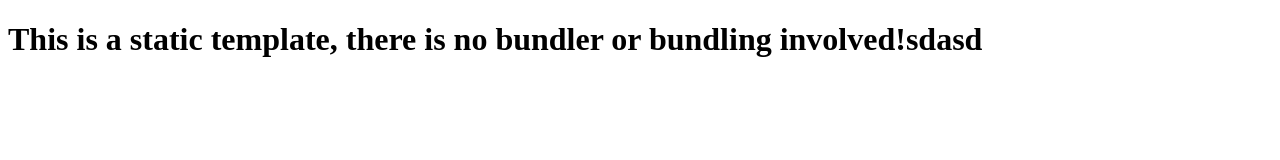
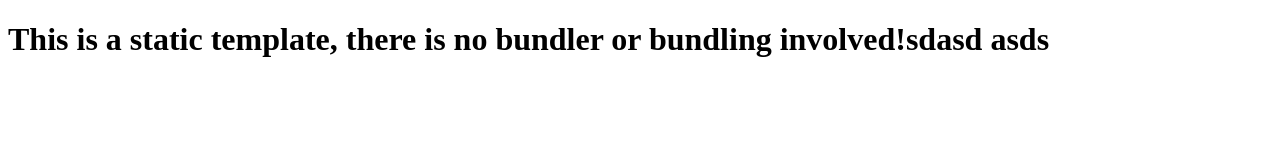
Before and after one commit to MattRomero/test, a website: page index.html in a window 1280 px wide. Drawn offline with Linux system fonts and the light colour scheme.

Commit message:
asd dsad

```diff
--- a/index.html
+++ b/index.html
@@ -9,6 +9,7 @@
   <body>
     <h1>
       This is a static template, there is no bundler or bundling involved!sdasd
+      asds
     </h1>
   </body>
 </html>
```
